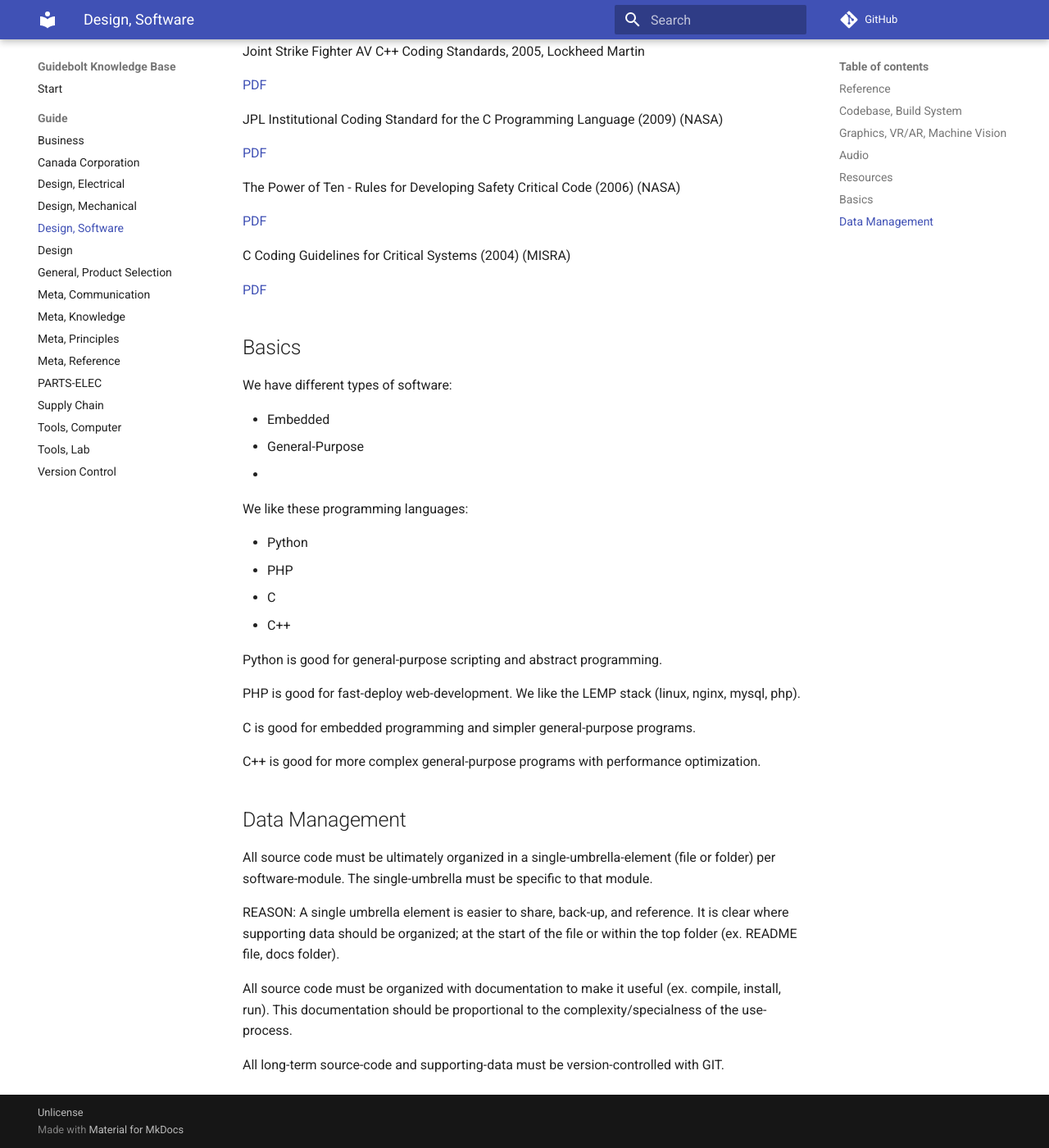
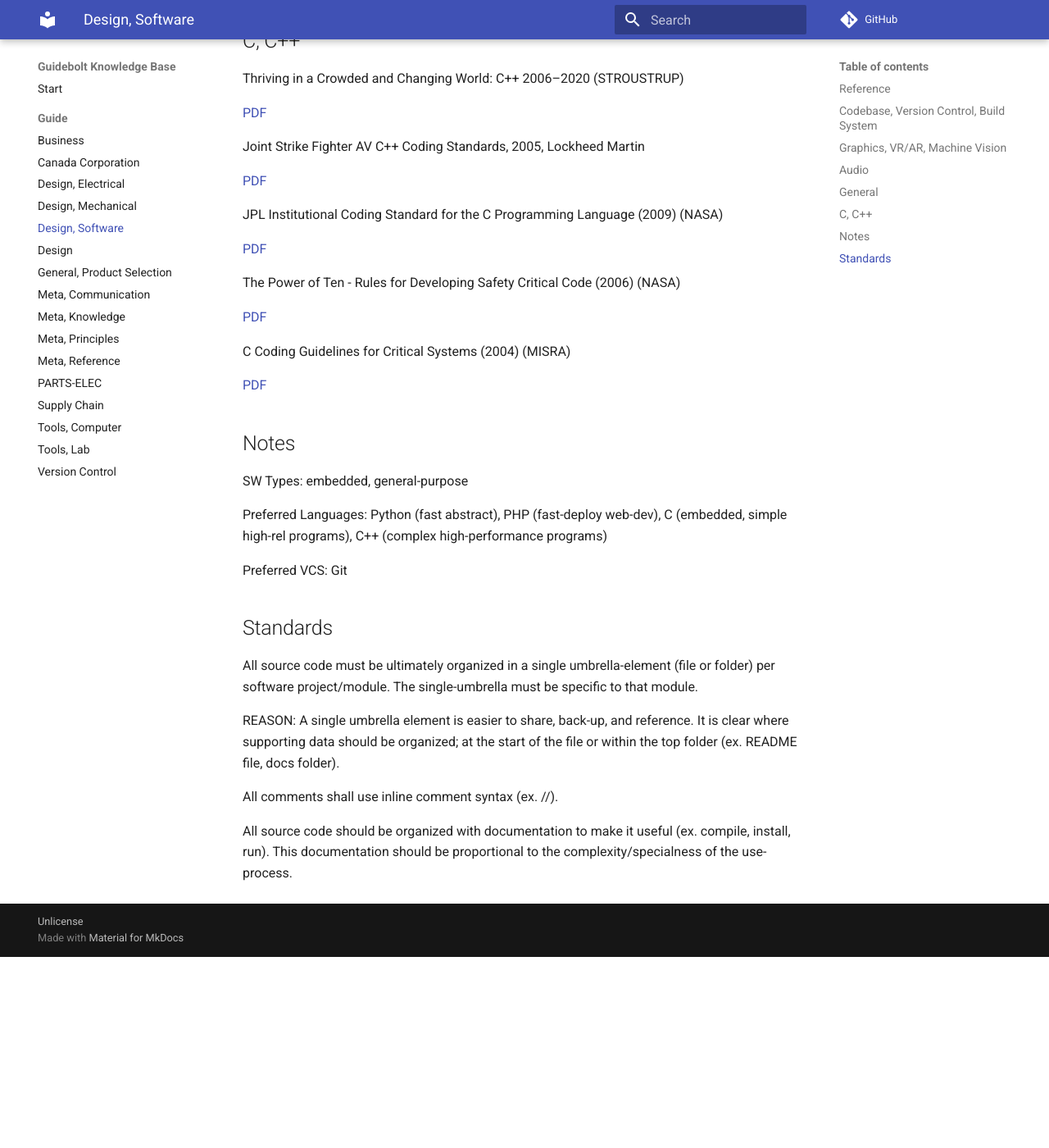
Before and after one commit to Guidebolt/knowledge, an MkDocs documentation site: the page built from docs/guide/design-s.md, in a window 1280 px wide and 1400 px high, scrolled down 1129 px. Shown: the whole window at 82% size. Built offline with MkDocs 1.6.1 and Material for MkDocs 9.7.7, drawn with Linux system fonts in a browser that asks for light colours; comment, search, counter and statistics services are not loaded; after the commit the page ends 2296 px from its top, so only the background shows below that; some of the changed text lies outside the part shown.

Commit message:
assorted

```diff
--- a/docs/guide/design-s.md
+++ b/docs/guide/design-s.md
@@ -8,11 +8,13 @@ Official Guidebolt Software-Design Guide
 
 [FreeRTOS](https://www.freertos.org)
 
-## Codebase, Build System
+## Codebase, Version Control, Build System
 
 [Canonical Project Structure (Code Synthesis)](http://open-std.org/JTC1/SC22/WG21/docs/papers/2018/p1204r0.html)
 
 [C++ Style Guide (Google)](https://google.github.io/styleguide/cppguide.html)
+
+[Git](https://git-scm.com/)
 
 [Meson](https://mesonbuild.com/)
 
@@ -30,11 +32,13 @@ Official Guidebolt Software-Design Guide
 
 [DeepSpeech (Mozilla)](https://github.com/mozilla/DeepSpeech)
 
-## Resources
+## General
 
 The Art of Unix Programming
 
 [TEXT](https://archive.org/stream/ost-computer-science-the_art_of_unix_programming-1/the_art_of_unix_programming%20%281%29_djvu.txt) [PDF](https://ia800202.us.archive.org/27/items/ost-computer-science-the_art_of_unix_programming-1/the_art_of_unix_programming%20%281%29.pdf)
+
+## C, C++
 
 Thriving in a Crowded and Changing World: C++ 2006–2020 (STROUSTRUP)
 
@@ -56,35 +60,20 @@ C Coding Guidelines for Critical Systems (2004) (MISRA)
 
 [PDF](http://caxapa.ru/thumbs/468328/misra-c-2004.pdf)
 
-## Basics
+## Notes
 
-We have different types of software:
+SW Types: embedded, general-purpose
 
-* Embedded
-* General-Purpose
-*
+Preferred Languages: Python (fast abstract), PHP (fast-deploy web-dev), C (embedded, simple high-rel programs), C++ (complex high-performance programs)
 
-We like these programming languages:
+Preferred VCS: Git
 
-* Python
-* PHP
-* C
-* C++
+## Standards
 
-Python is good for general-purpose scripting and abstract programming.
-
-PHP is good for fast-deploy web-development. We like the LEMP stack (linux, nginx, mysql, php).
-
-C is good for embedded programming and simpler general-purpose programs.
-
-C++ is good for more complex general-purpose programs with performance optimization.
-
-## Data Management
-
-All source code must be ultimately organized in a single-umbrella-element (file or folder) per software-module. The single-umbrella must be specific to that module.
+All source code must be ultimately organized in a single umbrella-element (file or folder) per software project/module. The single-umbrella must be specific to that module.
 
 REASON: A single umbrella element is easier to share, back-up, and reference. It is clear where supporting data should be organized; at the start of the file or within the top folder (ex. README file, docs folder).
 
-All source code must be organized with documentation to make it useful (ex. compile, install, run). This documentation should be proportional to the complexity/specialness of the use-process.
+All comments shall use inline comment syntax (ex. //).
 
-All long-term source-code and supporting-data must be version-controlled with GIT.
+All source code should be organized with documentation to make it useful (ex. compile, install, run). This documentation should be proportional to the complexity/specialness of the use-process.
```
Also changed, not shown: docs/README.md (+0 -14 lines), docs/guide/design-m.md (+16 -2 lines), docs/guide/supply-chain.md (+2 -0 lines).
